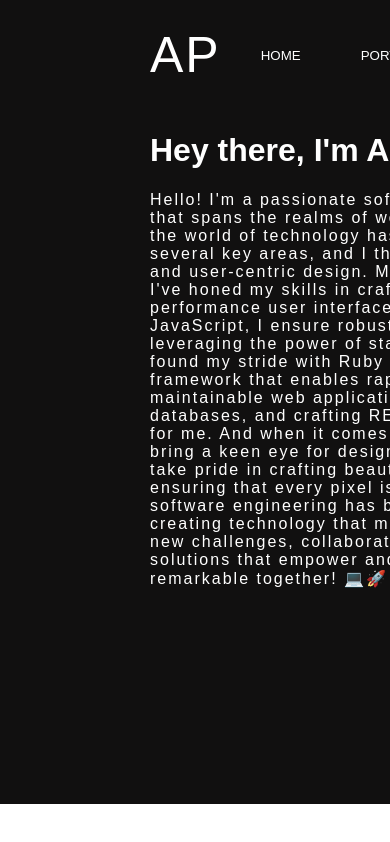
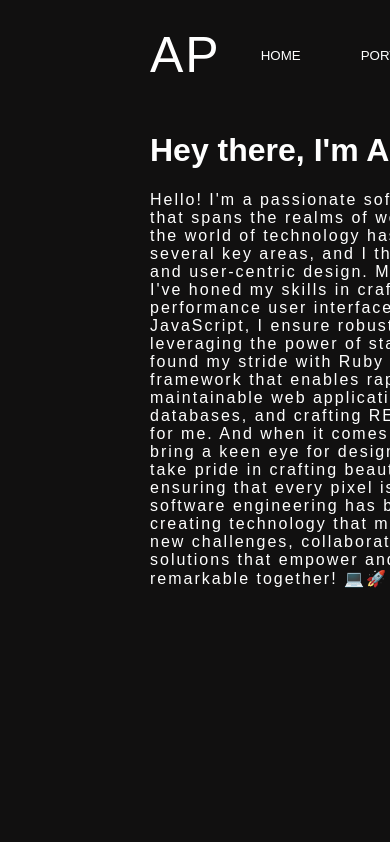
Before and after one commit to adrielpuello/my-ts-react-app, a React (Create React App) app: page / in a window 390 px wide. Shown: the top 842 px of the page. Built offline with nearby package versions, Linux system fonts and the light colour scheme.

Commit message:
styling to improve mobile user experience

```diff
--- a/src/App.css
+++ b/src/App.css
@@ -1,21 +1,17 @@
 
 /* Light Mode Styles */
+
 .main-container {
-  margin: auto;
-  height: auto;
-  width: auto;
   background-color: #ffffff;
   color: #111010;
+  min-width: fit-content;
 }
 
-html {
+.App {
   background-color: #ffffff;
   color: #111010;
-}
-
-body {
-  background-color: #ffffff;
-  color: #111010;
+  min-width: fit-content;
+  height: 1000vh;
 }
 
 /* Dark Mode Styles */
```
